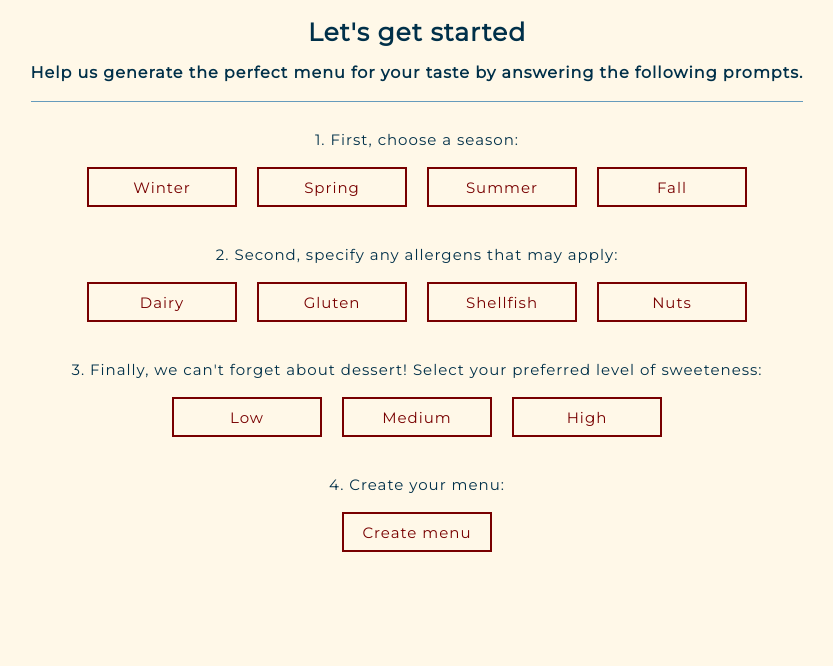
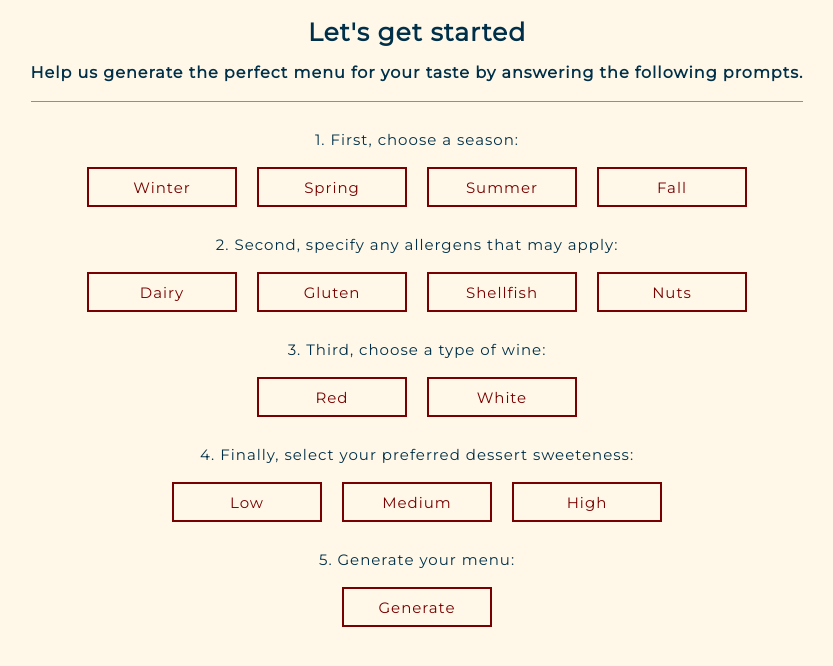
Before and after one commit to Emma-Shaw/final-project, a React (Create React App) app in the folder client/: page /create-menu in a window 1280 px wide. Shown: the top 666 px of the page, without its empty margins (223-1056 px from the left). Built offline with nearby package versions, Linux system fonts and the light colour scheme; no server answers.

Commit message:
Add functionality

```diff
--- a/client/src/components/CreateMenu.js
+++ b/client/src/components/CreateMenu.js
@@ -1,8 +1,10 @@
 import styled from "styled-components";
 import { RecipesContext } from "./RecipesContext";
-import { useContext } from "react";
+import { useNavigate } from "react-router-dom";
+import { useContext, useState } from "react";
 
 export const CreateMenu = () => {
+
     const {
         starters,
         setStarters,
@@ -16,6 +18,38 @@ export const CreateMenu = () => {
         setWhiteWines
     } = useContext(RecipesContext);
 
+    const [startersSelection, setStartersSelection]  = useState([]);
+    const [mainsSelection, setMainsSelection]  = useState([]);
+    const [dessertsSelection, setDessertsSelection]  = useState([]);
+    const [wineSelection, setWineSelection]  = useState([]);
+
+    const menu = useNavigate();
+    const goToMenu = () => {
+        menu("/menu");
+    };
+
+    const filterSeason = (filter) => {
+        // Add code to reduce all lists to contain only recipes corresponding to the selected season.
+        // Provide list of recipes based on selected season.
+    };
+
+    const filterAllergens = (filter) => {
+        // Add code to reduce list of recipes to contain only recipes excluding the selected allergens.
+        // Provide one choice of main and one choice of starter based on selections.
+    };
+
+    const filterSweeteness = (filter) => {
+        // Add code to reduce list of dessert recipes to contain only desserts containing requested level of sweeteness.
+        // Provide one choice of dessert based on selections.
+    };
+
+    const filterWines = (filter) => {
+        // Option 1: redWines
+        // Option 2: whiteWines
+        // Add code to select list of red or white wines based on the selected type.
+        // Provide one choice of wine based on selections and pairings.
+    };
+
     return (
         <Wrapper>
             <Title>Let's get started</Title>
@@ -24,33 +58,40 @@ export const CreateMenu = () => {
                 <Prompt>
                     <Question>1. First, choose a season:</Question>
                     <Answers>
-                        <Answer>Winter</Answer>
-                        <Answer>Spring</Answer>
-                        <Answer>Summer</Answer>
-                        <Answer>Fall</Answer>
+                        <Answer onClick={filterSeason}>Winter</Answer>
+                        <Answer onClick={filterSeason}>Spring</Answer>
+                        <Answer onClick={filterSeason}>Summer</Answer>
+                        <Answer onClick={filterSeason}>Fall</Answer>
                     </Answers>
                 </Prompt>
                 <Prompt>
                     <Question>2. Second, specify any allergens that may apply:</Question>
                     <Answers>
-                        <Answer>Dairy</Answer>
-                        <Answer>Gluten</Answer>
-                        <Answer>Shellfish</Answer>
-                        <Answer>Nuts</Answer>
+                        <Answer onClick={filterAllergens}>Dairy</Answer>
+                        <Answer onClick={filterAllergens}>Gluten</Answer>
+                        <Answer onClick={filterAllergens}>Shellfish</Answer>
+                        <Answer onClick={filterAllergens}>Nuts</Answer>
                     </Answers>
                 </Prompt>
                 <Prompt>
-                    <Question>3. Finally, we can't forget about dessert! Select your preferred level of sweeteness:</Question>
+                    <Question>3. Third, choose a type of wine:</Question>
                     <Answers>
-                        <Answer>Low</Answer>
-                        <Answer>Medium</Answer>
-                        <Answer>High</Answer>
+                        <Answer onClick={filterWines}>Red</Answer>
+                        <Answer onClick={filterWines}>White</Answer>
                     </Answers>
                 </Prompt>
                 <Prompt>
-                    <Question>4. Create your menu:</Question>
+                    <Question>4. Finally, select your preferred dessert sweeteness:</Question>
                     <Answers>
-                        <Answer>Create menu</Answer>
+                        <Answer onClick={filterSweeteness}>Low</Answer>
+                        <Answer onClick={filterSweeteness}>Medium</Answer>
+                        <Answer onClick={filterSweeteness}>High</Answer>
+                    </Answers>
+                </Prompt>
+                <Prompt>
+                    <Question>5. Generate your menu:</Question>
+                    <Answers>
+                        <Answer onClick={goToMenu}>Generate</Answer>
                     </Answers>
                 </Prompt>
             </Prompts>
@@ -86,7 +127,7 @@ const Prompts = styled.div`
 const Prompt = styled.div`
     display: flex;
     flex-direction: column;
-    margin-bottom: 20px;
+    margin-bottom: 10px;
     align-items: center;
 `;
 
--- a/client/src/components/Homepage.js
+++ b/client/src/components/Homepage.js
@@ -3,8 +3,6 @@ import redWinePour from "../assets/red_wine_pour.jpg";
 import friendsCooking from "../assets/friends_cooking.jpg";
 import circle from "../assets/circle_no_bg.png";
 import { useNavigate } from "react-router-dom";
-// import { UserContext } from "./UserContext";
-// import { useEffect, useContext } from "react";
 
 const Homepage = () => {
 
```
